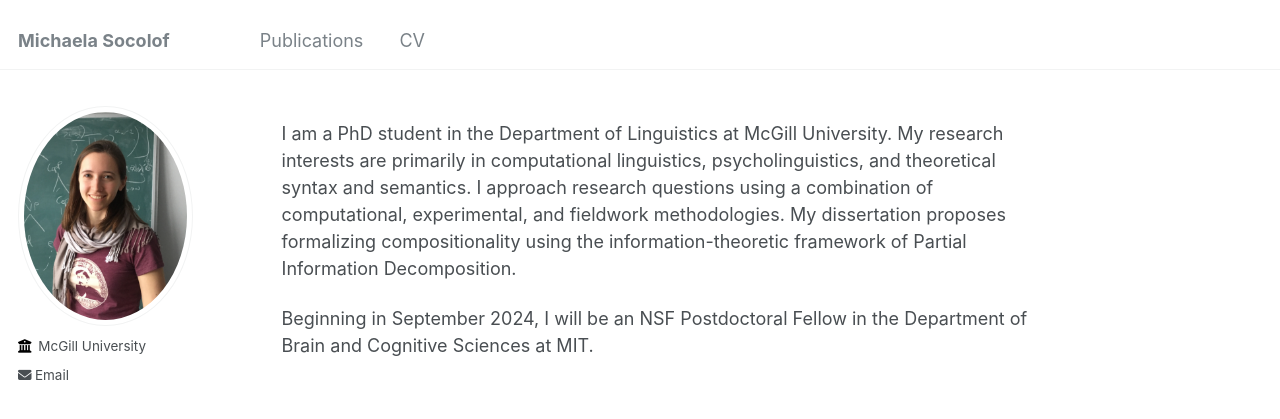
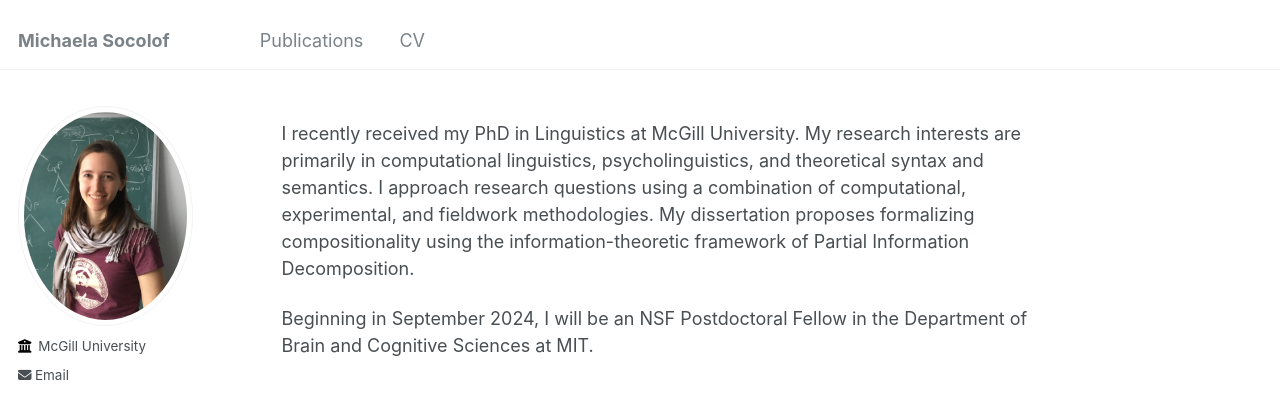
Before and after one commit to michaelasocolof/michaelasocolof.github.io, a Jekyll site: the page built from _pages/about.md, in a window 1280 px wide. Shown: the top 419 px of the page. Built offline with Jekyll 4.4.1, drawn with Linux system fonts in a browser that asks for light colours.

Commit message:
Update about.md

```diff
--- a/_pages/about.md
+++ b/_pages/about.md
@@ -7,6 +7,6 @@
   - /about.html
 ---
 
-I am a PhD student in the Department of Linguistics at McGill University. My research interests are primarily in computational linguistics, psycholinguistics, and theoretical syntax and semantics. I approach research questions using a combination of computational, experimental, and fieldwork methodologies. My dissertation proposes formalizing compositionality using the information-theoretic framework of Partial Information Decomposition.
+I recently received my PhD in Linguistics at McGill University. My research interests are primarily in computational linguistics, psycholinguistics, and theoretical syntax and semantics. I approach research questions using a combination of computational, experimental, and fieldwork methodologies. My dissertation proposes formalizing compositionality using the information-theoretic framework of Partial Information Decomposition.
 
 Beginning in September 2024, I will be an NSF Postdoctoral Fellow in the Department of Brain and Cognitive Sciences at MIT.
```
